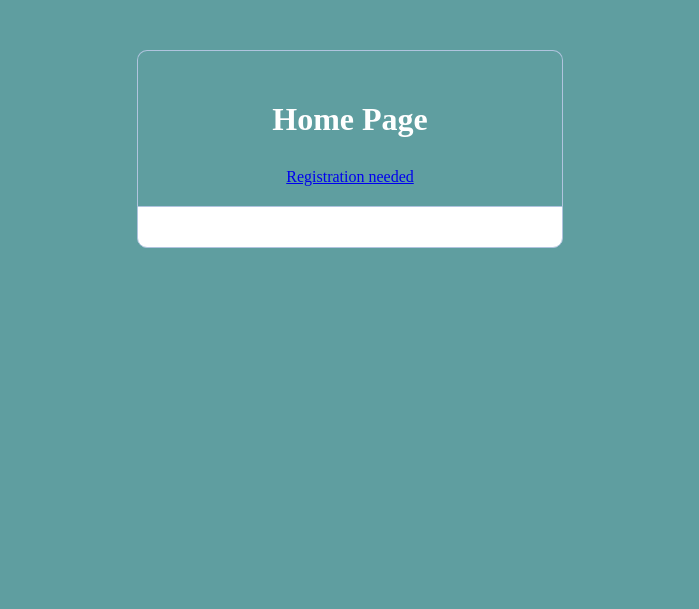
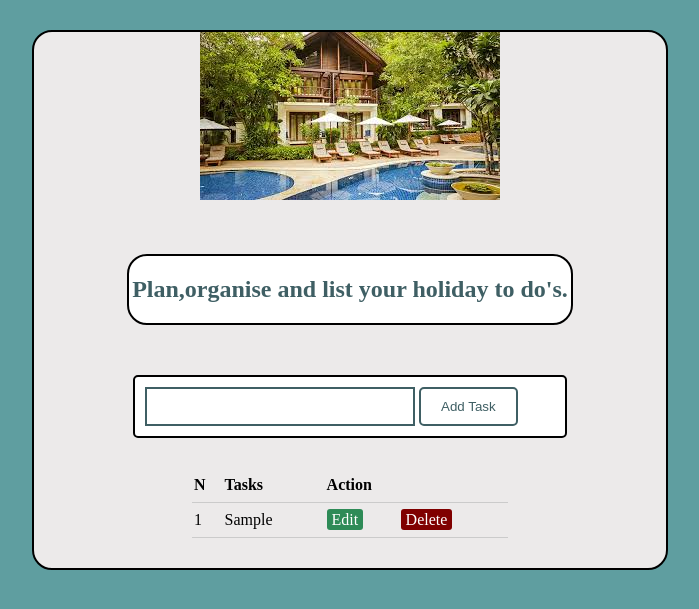
Before and after one commit to Chelseaweb/todolist, a PHP site: page / in a window 1280 px wide. Shown: the top 609 px of the page, without its empty margins (290-989 px from the left). Run offline with PHP 8.4, Linux system fonts and the light colour scheme; tables that the repository leaves empty hold one stand-in row (values such as "Sample post").

Commit message:
Add files via upload

```diff
--- a/index.php
+++ b/index.php
@@ -1,51 +1,140 @@
+
 <!DOCTYPE html>
 <html>
 <head>
-<title>Home</title>
-<link rel="stylesheet" type="text/css" href="css/style.css">
+	<title>ToDo List Application PHP and MySQL</title>
+  <link rel= "stylesheet" text="text/css" href="css/style.css">
 </head>
+
 <body>
 
-<div class="header">
-  <h1>Home Page</h1>
-<a href= "register.php">Registration needed</a>
+<div class="block">
 
-</div>
+	<div id="image">
+		<img src="images/holiday5.jpg" alt="thailand" width="300px">
+	</div>
 
-<div class="content">
-<!--notification message-->
-<?php if(isset($_SESSION['success'])) : ?>
-<div class="error success">
- <h3>
- <?php
- echo $_SESSION['success'];
- unset($_SESSION['success']);
- ?>
- </h3>
-</div>
-<?php endif ?>
+	<div class="heading">
+		<h2 style="font-style: 'Hervetica';">Plan,organise and list your holiday to do's.</h2>
+	</div>
 
- <!--logged in user information -->
- <?php if(isset($_SESSION['username'])) : ?>
- <p>Welcome <strong><?php echo $_SESSION['username']; ?></p>
- <p> <a href= "index.php"logout='1'" style= "color: red;"></p>
+	<form method="post" action="index.php" class="input_form">
+		<input type="text" name="task" class="task_input">
+    <button type="submit" name="submit" id="add_btn" class="add_btn">Add Task</button>
+    </form>
 
- <?php endif ?>
-</div>
+	</body>
+        </html>
+
+
+  <?php if (isset($errors)) { ?>
+	<p><?php echo $errors; ?></p>
+  <?php } ?>
+
+
+
+  <?php
+    // initialize errors variable
+	$errors = "";
+
+	define("DB_SERVER","localhost");
+	define("DB_USERNAME","root");
+	define("DB_PASSWORD","new_password");
+	define("DB_DATABASE", "todo");
+
+	  // connect to database
+	$db = mysqli_connect('localhost', 'root', 'new_password', 'todo');
+
+
+// insert a quote if submit button is clicked
+if (isset($_POST['submit'])) {
+	if (empty($_POST['task'])) {
+		$errors = "You must fill in the task";
+	}else{
+		$tasks = $_POST['task'];
+		$sql = "INSERT INTO task (task) VALUES ('$tasks')";
+		mysqli_query($db, $sql);
+		header('location: index.php');
+	}
+}
+
+?>
+
+
+
+<table>
+	<thead>
+		<tr>
+			<th>N</th>
+			<th>Tasks</th>
+			<th style="width: 70px;">Action</th>
+		</tr>
+	</thead>
+
+	<tbody>
+		<?php
+		// select all tasks if page is visited or refreshed
+    $tasks = mysqli_query($db, "SELECT * FROM task");
+		$i = 1; while ($row = mysqli_fetch_array($tasks)) { ?>
+			<tr>
+				<td> <?php echo $i; ?> </td>
+				<td class="task"> <?php echo $row['task']; ?> </td>
+				<td>
+				 <a href="index.php?edit=<?php echo $row['id']; ?>" class="edit_btn">Edit</a>
+				 </td>
+				 <td>
+				 <a href="index.php?del=<?php echo $row['id']; ?>" class="del_btn">Delete</a>
+
+			</tr>
+		<?php $i++; } ?>
+	</tbody>
+</table>
+
+
+
+
+
+<?php
+  if (isset($_GET['edit'])) {
+	  $id = $_GET['edit'];
+	  $update = true;
+	  $record = mysqli_query($db, "SELECT * From task WHERE id=$id");
+
+	  if (count($record) == 1 ) {
+		  $n = mysqli_fetch_array($record);
+		  $tasks = $n['task'];
+
+	  }
+  }
+
+?>
+
+
+<?php
+
+if (isset($_GET['del'])) {
+	$id = $_GET['del'];
+	mysqli_query($db, "DELETE FROM task WHERE id=$id");
+	$_SESSION['message'] = "Address deleted";
+	header('location: index.php');
+}
+
+?>
 
 
 
 
 <?php
 
-if(isset($_SESSION['username'])) {
-    $_SESSION['msg'] = "You must log in first";
-    header('location: login.php');
-}
+if (isset($_POST['update'])) {
+	$id = $_POST['id'];
+	$tasks = $_POST['task'];
 
-if(isset($_GET['logout'])){
-    unset($_SESSION['username']);
-    header('location:login.php');
+	mysqli_query($db, "UPDATE task SET $tasks='task' WHERE id=$id");
+	$_SESSION['message'] = "Address updated";
+	header('location: index.php');
+
+
 }
 
 ?>
--- a/style.css
+++ b/style.css
@@ -1,45 +1,38 @@
-* {
-    margin: 0px;
-    padding: 0px;
-  }
-  body {
-    background: #5F9EA0;;
+@import url('https://fonts.googleapis.com/css?family=Roboto&display=swap');
+body{
+  background: #5F9EA0;
 }
 
-  .header {
-    width: 30%;
-    margin: 50px auto 0px;
-    color: white;
-    background: #5F9EA0;
+ .block{
+  width:50%;
+  margin:30px auto;
+  height: auto;
+  border: 2px solid black;
+  border-radius: 20px;
+  background-color: rgb(236, 234, 234);
+ }
+
+ .heading {
+  width: 70%;
+  margin:50px auto;
+  height: auto;
   text-align: center;
-    border: 1px solid #B0C4DE;
-    border-bottom: none;
-    border-radius: 10px 10px 0px 0px;
-    padding: 20px;
+  color: #3f5f64;
+  background: white;
+  border: 2px solid black;
+  border-radius: 20px;
   }
-  form, .content {
-    width: 30%;
-    margin: 0px auto;
-    padding: 20px;
-    border: 1px solid #B0C4DE;
-    background: white;
-    border-radius: 0px 0px 10px 10px;
-  }
+
   .input-group {
     margin: 10px 0px 10px 0px;
   }
-  .input-group label {
-    display: block;
-    text-align: left;
-    margin: 3px;
-  }
-  .input-group input {
-    height: 30px;
-    width: 93%;
-    padding: 5px 10px;
-    font-size: 16px;
-    border-radius: 5px;
-    border: 1px solid gray;
+
+.task_input {
+  width: 60%;
+  height: 15px;
+  padding: 10px;
+  border: 2px solid #3f5f64;
+  background-color: white;
  }
  .btn {
   padding: 10px;
@@ -49,25 +42,75 @@
   border: none;
   border-radius: 5px;
 }
-  .error {
-    width: 92%;
-    margin: 0px auto;
+.add_btn {
+  height: 39px;
+  background: white;
+  color: 	#3f5f64;
+  border: 2px solid #3f5f64;
+  border-radius: 5px;
+  padding: 5px 20px;
+}
+.btn-primary {
+	color: #fff;
+	background-color: #991623;
+	border-color: #cddf37;
+
+ }
+
+form {
+  width: 65%;
+  margin: 30px auto;
+  border-radius: 5px;
   padding: 10px;
-    border: 1px solid #a94442;
-    color: #a94442;
-    background: #f2dede;
-    border-radius: 5px;
-    text-align: left;
-  }
-  .success {
-    color: #3c763d;
-    background: #dff0d8;
-    border: 1px solid #3c763d;
-    margin-bottom: 20px;
+  background: white;
+  border: 2px solid black;
 }
 
 
-h1{
-    text-align: center;
-    margin:30px;
+form p {
+	color: red;
+	margin: 0px;
+
 }
+
+table{
+    width: 50%;
+    margin: 30px auto;
+    border-collapse: collapse;
+    text-align: left;
+}
+
+tr {
+    border-bottom: 1px solid #cbcbcb;
+}
+
+th, td{
+    border: none;
+    height: 30px;
+    padding: 2px;
+}
+
+tr:hover {
+    background: #F5F5F5;
+}
+
+
+.edit_btn {
+    text-decoration: none;
+    padding: 2px 5px;
+    background: #2E8B57;
+    color: white;
+    border-radius: 3px;
+}
+
+.del_btn {
+    text-decoration: none;
+    padding: 2px 5px;
+    color: white;
+    border-radius: 3px;
+    background: #800000;
+}
+
+#image{
+text-align:center;
+}
```
Lines whose indentation alone changed are shown as unchanged.
